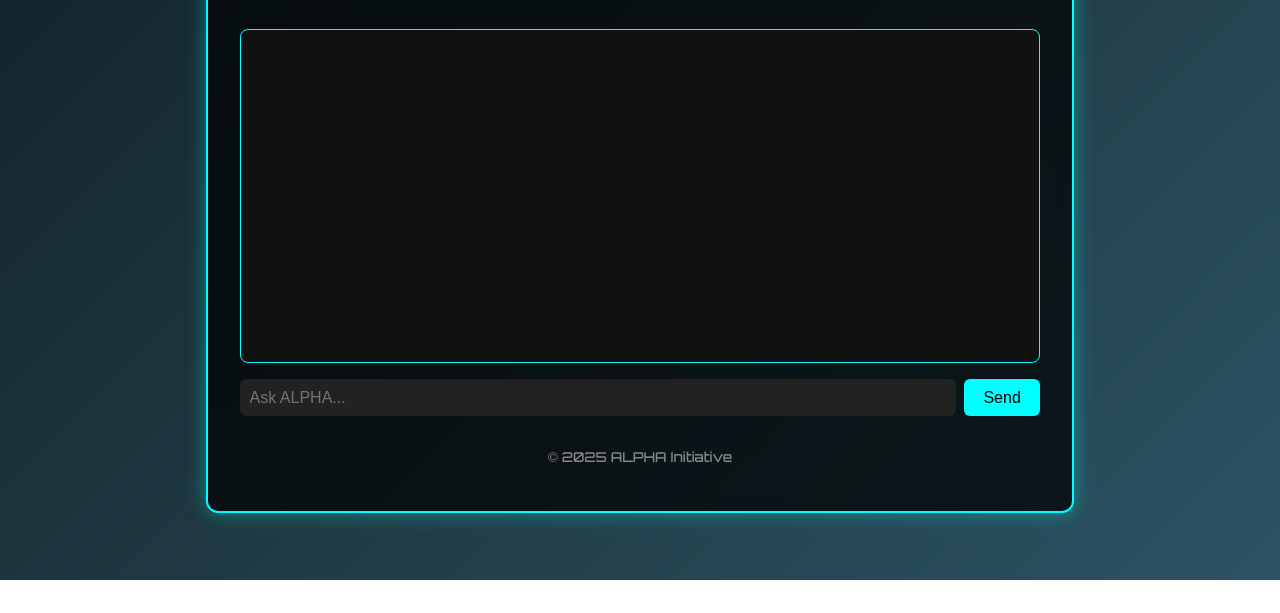
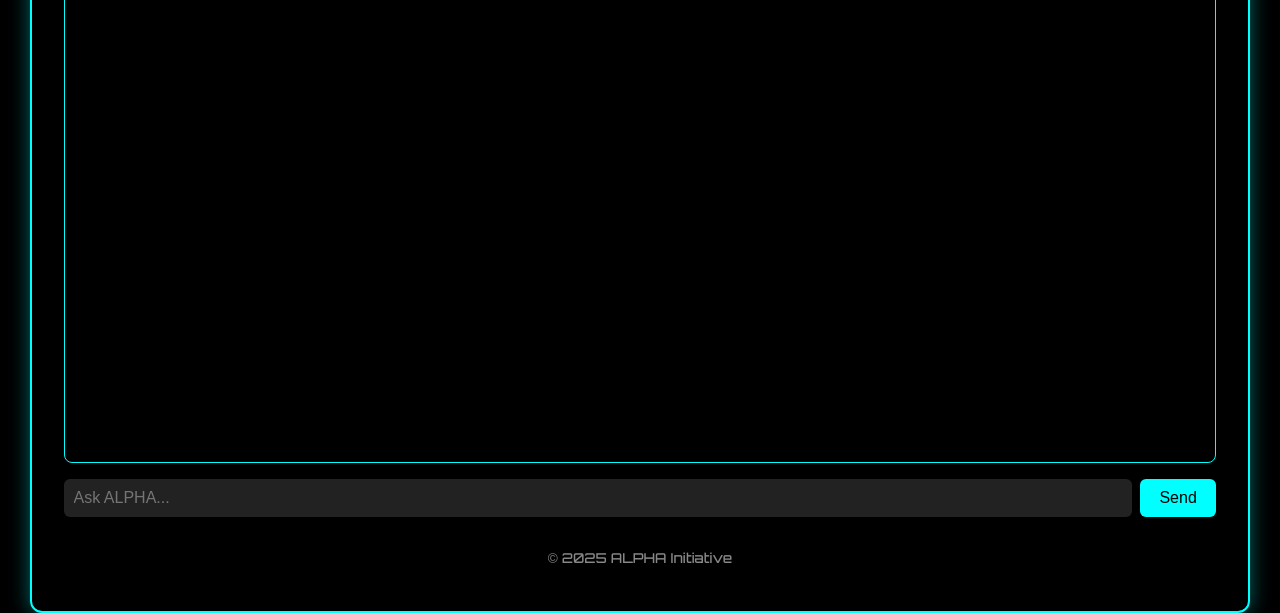
Before and after one commit to jordanelvn/alpha, a website: page public/index.html in a window 1280 px wide. Shown: the part 220-833 px from the top of the page. Before the commit the page ends 800 px from the top, so only its background shows below. Drawn offline with Linux system fonts and the light colour scheme.

Commit message:
Initial commit

```diff
--- a/public/script.js
+++ b/public/script.js
@@ -4,7 +4,7 @@ const button = document.getElementById('submitBtn');
 
 async function sendToAlpha(message) {
   try {
-    const response = await fetch('http://localhost:3000/api/alpha', {
+    const response = await fetch('https://alpha-intelligence.onrender.com/api/alpha', {
       method: 'POST',
       headers: {
         'Content-Type': 'application/json',
--- a/public/style.css
+++ b/public/style.css
@@ -3,7 +3,7 @@
 body {
     margin: 0;
     font-family: 'Orbitron', sans-serif;
-    background: linear-gradient(135deg, #0f2027, #203a43, #2c5364);
+    background: black;
     color: #f0f0f0;
     display: flex;
     align-items: center;
@@ -13,7 +13,7 @@ body {
 
   .container {
     width: 90%;
-    max-width: 800px;
+    max-width: 1500px;
     background-color: rgba(0, 0, 0, 0.7);
     border: 2px solid #0ff;
     border-radius: 12px;
@@ -37,10 +37,10 @@ body {
   }
 
   .console {
-    background-color: #111;
+    background-color: #000000;
     border: 1px solid #0ff;
     padding: 1rem;
-    height: 300px;
+    height: 500px;
     overflow-y: auto;
     border-radius: 8px;
     font-size: 0.95rem;
```
Also changed, not shown: package.json (line endings or trailing spaces).
